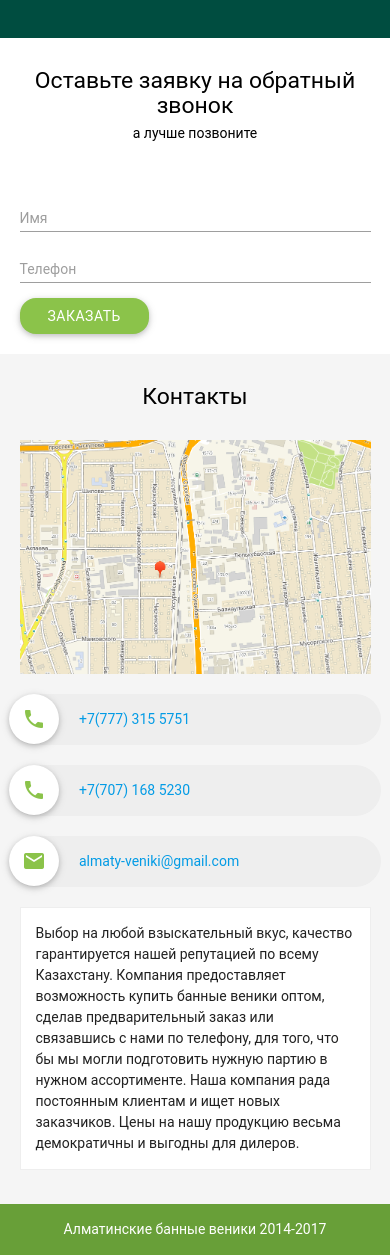
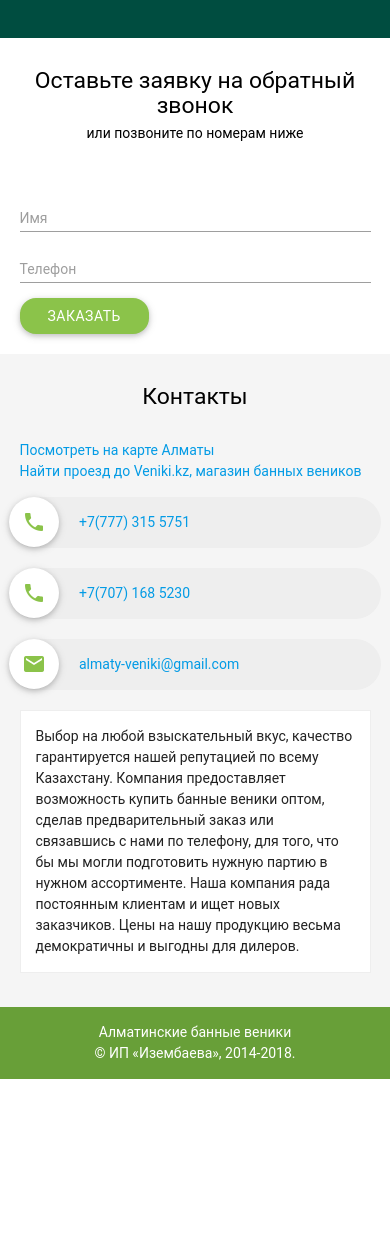
Before and after one commit to yersultanzada/venikikz, a plain HTML site: page index.html in a window 390 px wide. Shown: the part 7309-8564 px from the top of the page. After the commit the page ends 8388 px from the top, so only its background shows below. Drawn offline with Linux system fonts and the light colour scheme; a script that the page names is missing; a web font is replaced by a local one.

Commit message:
image opt

```diff
--- a/css/mobile.css
+++ b/css/mobile.css
@@ -18,4 +18,7 @@
     nav .col.s12.m4.l4{
         float: none;
     }
+    #contacts .col.l4{
+        padding-top: 15px;
+    }
 }
--- a/index.html
+++ b/index.html
@@ -84,7 +84,7 @@
                                 <label for="tel">Телефон</label>
                             </div>
                             <div class="col s12 m2">
-                                <a class="btn">
+                                <a class="btn order1">
                                     Заказать
                                 </a>
                             </div>
@@ -429,7 +429,7 @@
     </div>
     <div class="callback">
         <div class="container">
-            <h5>Оставьте заявку на обратный звонок<br><span>а лучше позвоните</span></h5>
+            <h5>Оставьте заявку на обратный звонок<br><span>или позвоните по номерам ниже</span></h5>
             <div class="row" style="margin-top: 20px">
                 <form class="col s12 m8 push-m2">
                     <div class="row no-mar-bottom">
@@ -442,7 +442,7 @@
                             <label for="tel2">Телефон</label>
                         </div>
                         <div class="col s12 m2">
-                            <a class="btn">
+                            <a class="btn order2">
                                 Заказать
                             </a>
                         </div>
@@ -456,7 +456,8 @@
             <h5>Контакты</h5>
             <div class="row no-mar-bottom">
                 <div class="col s12 m12 l6">
-                    <img src="img/map.PNG" style="margin-bottom: 20px">
+                    <!--<img src="img/map.PNG" style="margin-bottom: 20px">-->
+                    <a class="dg-widget-link" href="http://2gis.kz/almaty/firm/70000001028770448/center/76.945626,43.28775/zoom/16?utm_medium=widget-source&utm_campaign=firmsonmap&utm_source=bigMap">Посмотреть на карте Алматы</a><div class="dg-widget-link"><a href="http://2gis.kz/almaty/center/76.945626,43.28775/zoom/16/routeTab/rsType/bus/to/76.945626,43.28775╎Veniki.kz, магазин банных веников?utm_medium=widget-source&utm_campaign=firmsonmap&utm_source=route">Найти проезд до Veniki.kz, магазин банных веников</a></div><script charset="utf-8" src="https://widgets.2gis.com/js/DGWidgetLoader.js"></script><script charset="utf-8">new DGWidgetLoader({"width":'100%',"height":540,"borderColor":"#a3a3a3","pos":{"lat":43.28775,"lon":76.945626,"zoom":16},"opt":{"city":"almaty"},"org":[{"id":"70000001028770448"}]});</script><noscript style="color:#c00;font-size:16px;font-weight:bold;">Виджет карты использует JavaScript. Включите его в настройках вашего браузера.</noscript>
                 </div>
                 <div class="col s12 m12 l4">
                     <div class="row">
@@ -492,7 +493,8 @@
         </div>
     </div>
     <footer>
-        Алматинские банные веники 2014-2017
+        Алматинские банные веники<br>
+        &#169; ИП «Изембаева», 2014-2018.
     </footer>
 
 <!-- The Gallery as lightbox dialog, should be a child element of the document body -->
```
Also changed, not shown: img/big.png, img/gallery/gal-bereza.jpg, img/gallery/gal-dub.jpg, img/gallery/gal-lipa.jpg, img/gallery/gal-paket.jpg, img/gallery/gal-pihta.jpg, img/gallery/thumbnails/thum-bereza.jpg, img/gallery/thumbnails/thum-dub.jpg, img/gallery/thumbnails/thum-lipa.jpg, img/gallery/thumbnails/thum-paket.jpg, 7 other files.
